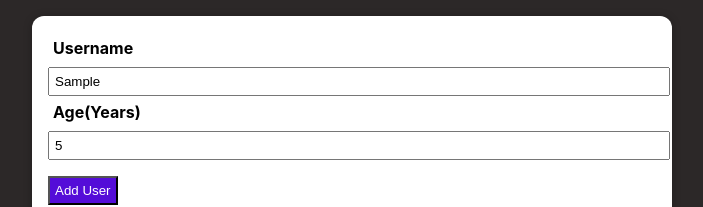
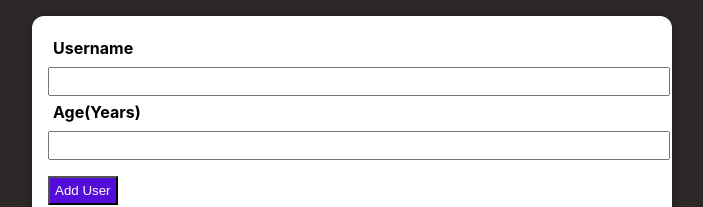
Before and after one commit to Shahaxay/React_Practice_Form_Auth_Project, a React (Create React App) app: page / in a window 1280 px wide. Both pictures are taken after typing "Sample", "5" into the empty fields and a click on the button "Add User". Shown: the top 207 px of the page, without its empty margins (288-991 px from the left). Built offline with nearby package versions, Linux system fonts and the light colour scheme.

Commit message:
resetting form and adding key attribute for each user for its rendering

```diff
--- a/src/components/UserForm.js
+++ b/src/components/UserForm.js
@@ -28,7 +28,10 @@ const UserForm=props=>{
             })
             return;
         }
-        const obj={username:name,age:age};
+        const obj={username:name,age:age,id:Math.random().toString()};
+        /*reseting form */
+        setUsername('');
+        setAge('');
         props.onUserAdded(obj);
     }
 
@@ -36,9 +39,9 @@ const UserForm=props=>{
         <Card>
             <form className="form" onSubmit={submissionHandler}>
                 <label for='username'>Username</label>
-                <input id="username" type="text" onChange={usernameChangeHandler}></input>
+                <input id="username" type="text" value={name} onChange={usernameChangeHandler}></input>
                 <label for='age'>Age(Years)</label>
-                <input id="age" type="number" onChange={ageChangeHandler}></input>
+                <input id="age" type="number" value={age} onChange={ageChangeHandler}></input>
                 <Button value="Add User"/>
             </form>
         </Card>
--- a/src/components/UserItem.js
+++ b/src/components/UserItem.js
@@ -4,9 +4,9 @@ import './UserItem.css'
 
 const UserItem=props=>{
     return(
-        <div className="userItem">
+        <li className="userItem">
             {`${props.userobj.username} (${props.userobj.age} years old)`}
-        </div>
+        </li>
     );
 }
 
--- a/src/components/UserList.css
+++ b/src/components/UserList.css
@@ -0,0 +1,4 @@
+.userList{
+    list-style: none;
+    padding: 0;
+}
--- a/src/components/UserList.js
+++ b/src/components/UserList.js
@@ -6,7 +6,9 @@ import UserItem from "./UserItem";
 const UserList=props=>{
     return(
     <Card>
-          {props.users.map(user=><UserItem userobj={user}/>)}
+        <ul className="userList">
+          {props.users.map(user=><UserItem key={user.id} userobj={user}/>)}
+        </ul>
     </Card>
     );
 }
```
